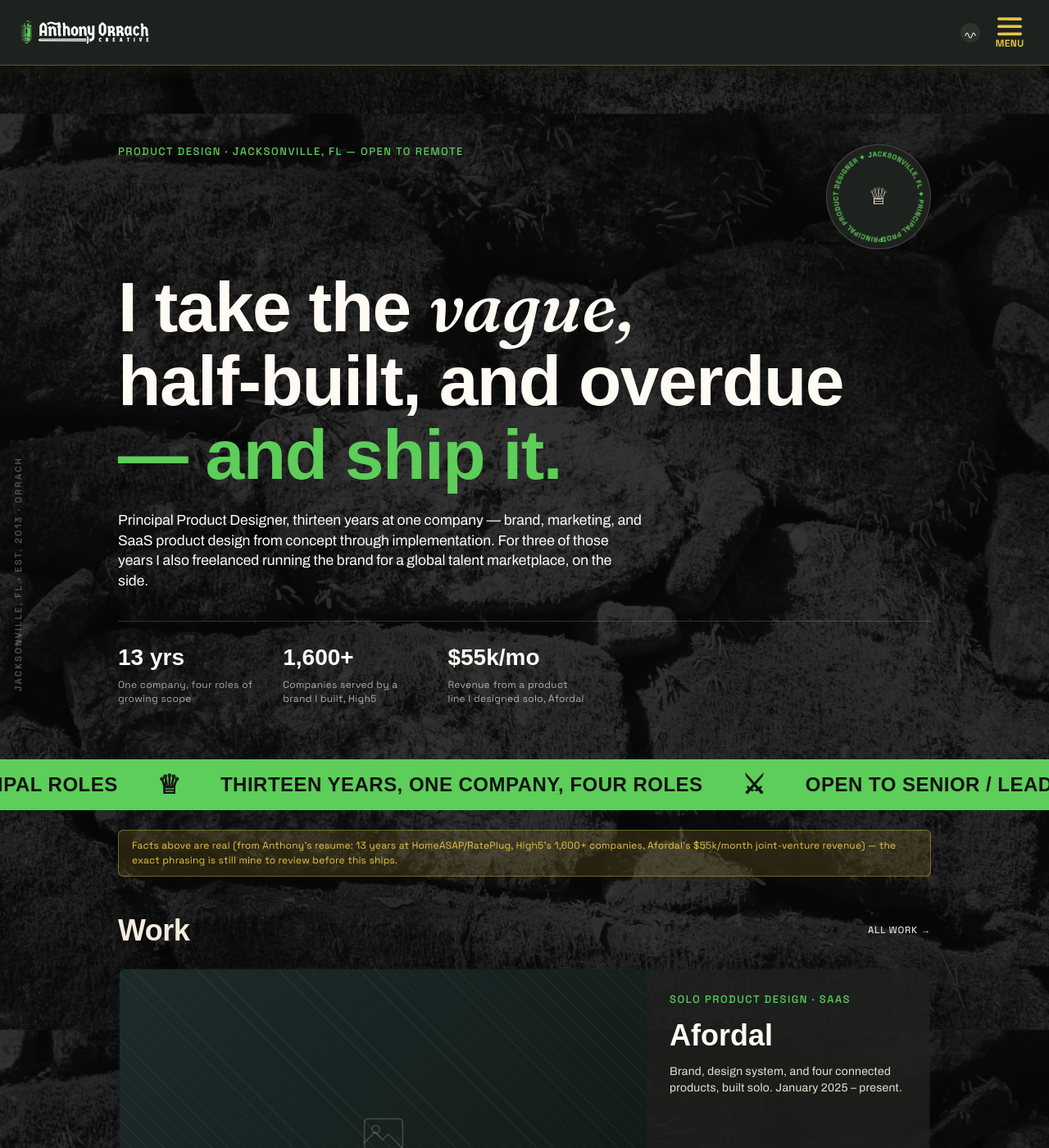
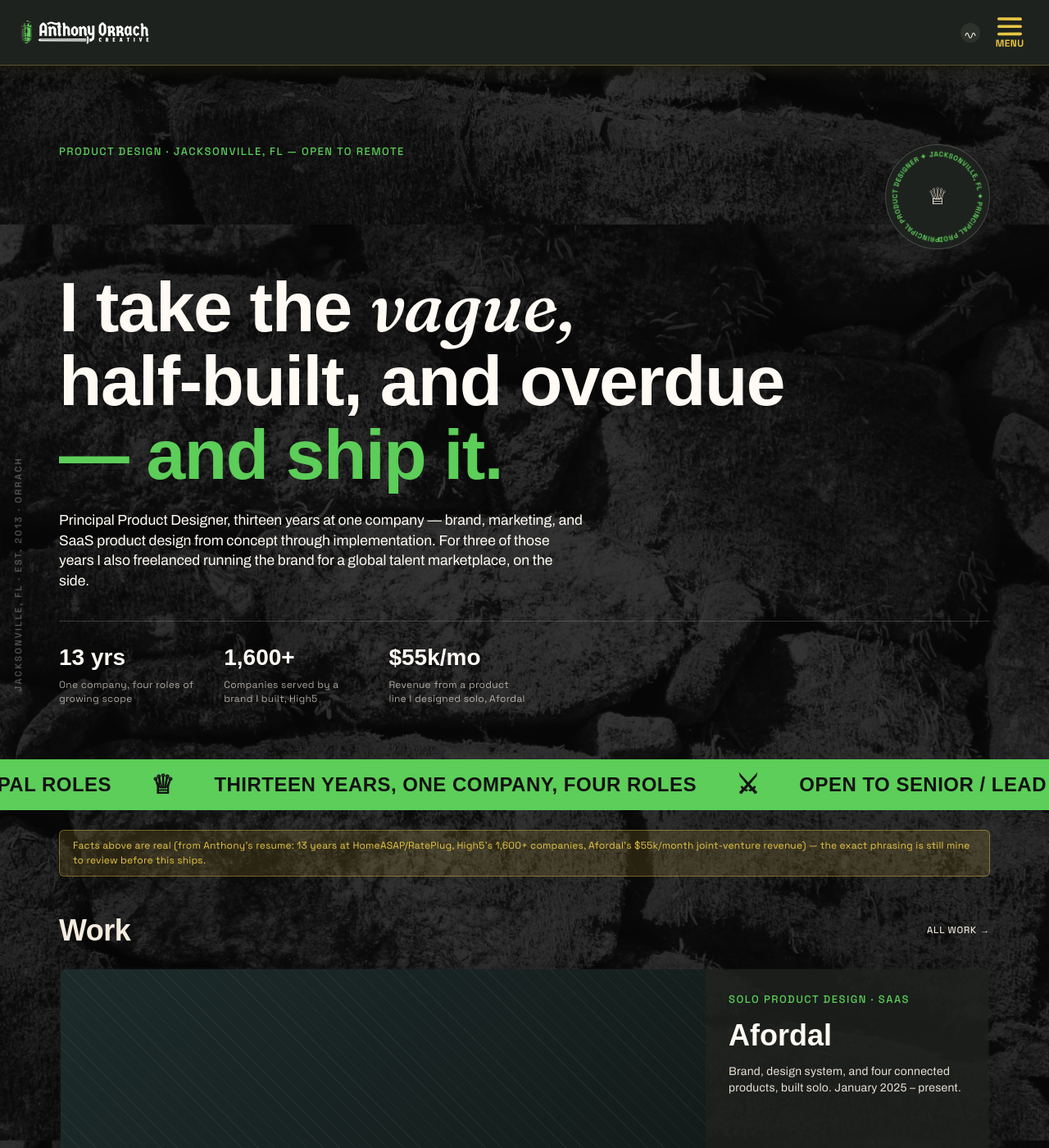
Before and after one commit to orrachcreative/orrachcreative.github.io, a Jekyll site: the page built from index.html, in a window 1280 px wide and 1400 px high. Shown: the whole window at 82% size. Built offline with Jekyll 4.4.1, drawn with Linux system fonts in a browser that asks for light colours; some web fonts are replaced.

Commit message:
Try 72px desktop gutters (was 144px)
Per artifact comment. The 1080px and mobile steps are unchanged, so
the ramp is now 72 / 48 / 20 instead of 144 / 48 / 20.

Co-Authored-By: Claude Opus 5 <noreply@anthropic.com>
Claude-Session: https://claude.ai/code/session_01MzSaLw8aaGzPaaBcGJvVrm

```diff
--- a/assets/css/style.css
+++ b/assets/css/style.css
@@ -67,7 +67,7 @@
 
   /* Layout */
   --content-max: 1152px;
-  --gutter-desktop: 144px;
+  --gutter-desktop: 72px;
   --gutter-mobile: 20px;
   --header-h: 80px;
   --radius: 8px;
```
